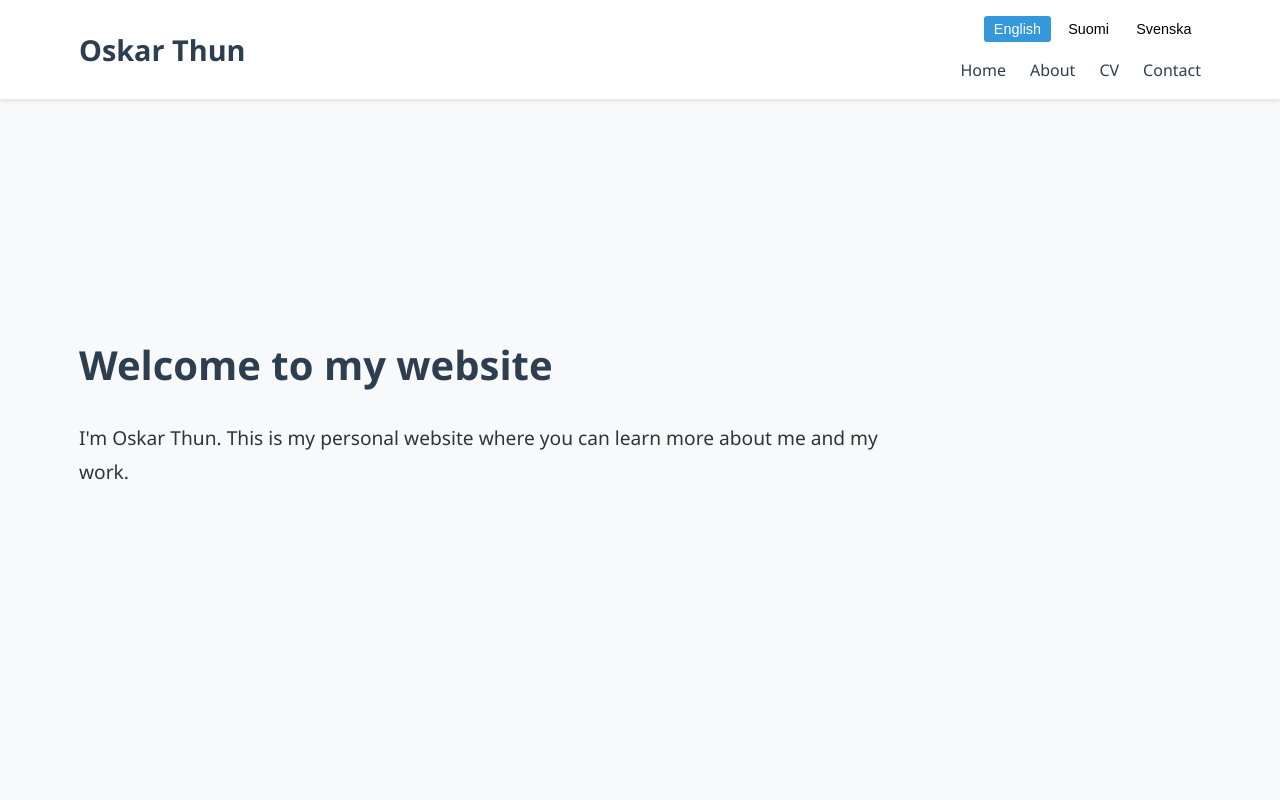
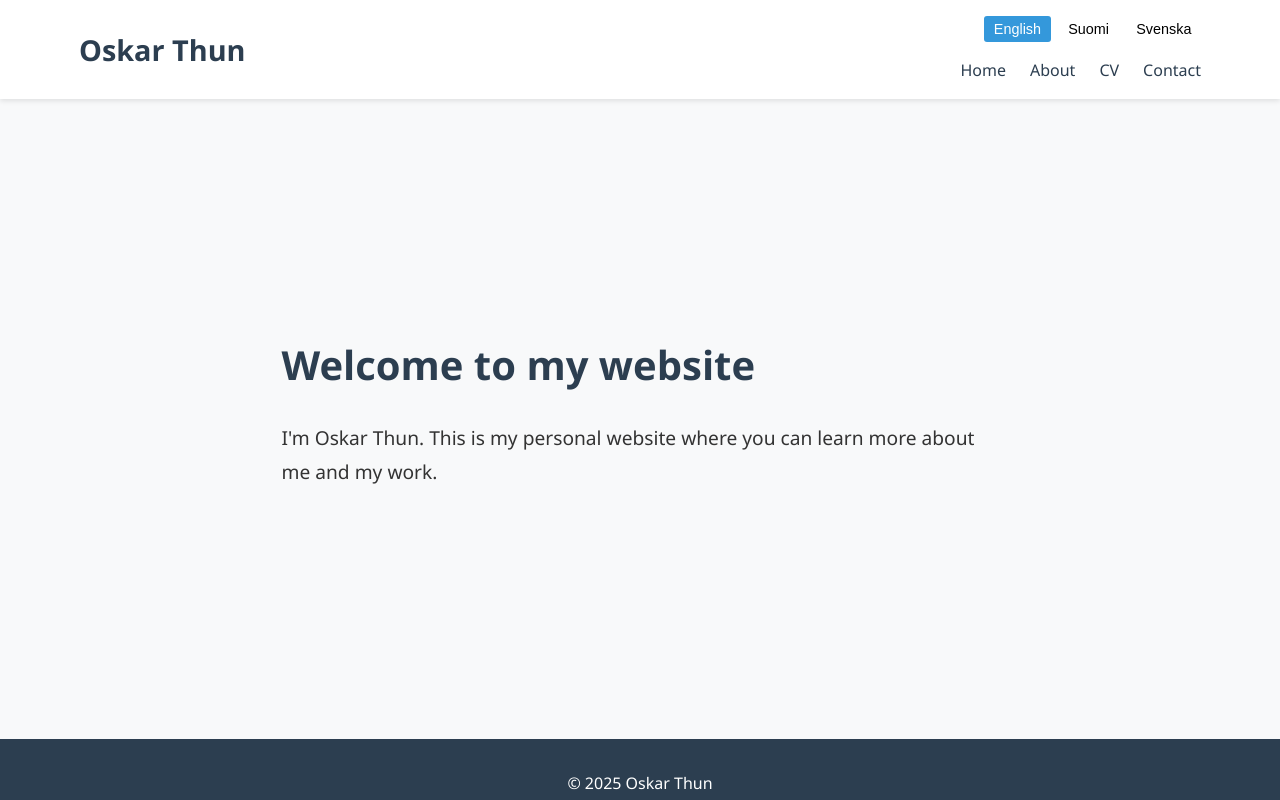
Before and after one commit to Puoskar1/oskarthun-website, a React (Create React App) app in the folder react-site/: page / in a window 1280 px wide. Shown: the top 800 px of the page. Built offline with nearby package versions, Linux system fonts and the light colour scheme.

Commit message:
Fix: Update page visibility implementation to show all pages correctly

```diff
--- a/react-site/src/App.css
+++ b/react-site/src/App.css
@@ -52,15 +52,31 @@ main {
 
 .section {
   padding: 4rem 0;
+}
+
+/* Page section styling */
+.page-section {
   min-height: 100vh;
   display: flex;
   align-items: center;
   justify-content: center;
+  transition: opacity 0.5s ease, transform 0.5s ease;
 }
 
-/* Ensure each page takes up full viewport height */
-main > div {
-  min-height: 100vh;
+/* Active and inactive page states */
+.page-section.active {
+  opacity: 1;
+  transform: translateY(0);
+  z-index: 10;
+  position: relative;
+}
+
+.page-section.inactive {
+  opacity: 0;
+  height: 0;
+  overflow: hidden;
+  position: absolute;
+  pointer-events: none;
 }
 
 @media (max-width: 768px) {
--- a/react-site/src/App.js
+++ b/react-site/src/App.js
@@ -1,5 +1,5 @@
 import React, { useState, useEffect } from 'react';
-import { AnimatePresence, motion } from 'framer-motion';
+// Remove unused imports
 import { useInView } from 'react-intersection-observer';
 import './App.css';
 import Header from './components/Header';
@@ -14,11 +14,11 @@ function App() {
   const [activePage, setActivePage] = useState('home');
   const [isScrolling, setIsScrolling] = useState(false);
 
-  // Create refs for each section
-  const [homeRef, homeInView] = useInView({ threshold: 0.5 });
-  const [aboutRef, aboutInView] = useInView({ threshold: 0.5 });
-  const [cvRef, cvInView] = useInView({ threshold: 0.5 });
-  const [contactRef, contactInView] = useInView({ threshold: 0.5 });
+  // Create refs for each section with lower threshold for better detection
+  const { ref: homeRef, inView: homeInView } = useInView({ threshold: 0.3, initialInView: true });
+  const { ref: aboutRef, inView: aboutInView } = useInView({ threshold: 0.3 });
+  const { ref: cvRef, inView: cvInView } = useInView({ threshold: 0.3 });
+  const { ref: contactRef, inView: contactInView } = useInView({ threshold: 0.3 });
 
   // Update active page based on which section is in view
   useEffect(() => {
@@ -48,67 +48,32 @@ function App() {
     return () => window.removeEventListener('scroll', handleScroll);
   }, []);
 
+  // Function to handle manual navigation
+  const navigateTo = (page) => {
+    setActivePage(page);
+    // Scroll to the appropriate section
+    document.getElementById(page).scrollIntoView({ behavior: 'smooth' });
+  };
+
   return (
     <div className={`App ${isScrolling ? 'scrolling' : ''}`}>
-      <Header activePage={activePage} />
+      <Header activePage={activePage} onNavigate={navigateTo} />
       <main>
-        <AnimatePresence mode="wait">
-          {activePage === 'home' && (
-            <motion.div
-              key="home"
-              initial={{ opacity: 0 }}
-              animate={{ opacity: 1 }}
-              exit={{ opacity: 0 }}
-              transition={{ duration: 0.5 }}
-            >
-              <div ref={homeRef}>
+        <div id="home" ref={homeRef} className={`page-section ${activePage === 'home' ? 'active' : 'inactive'}`}>
           <Home />
         </div>
-            </motion.div>
-          )}
 
-          {activePage === 'about' && (
-            <motion.div
-              key="about"
-              initial={{ opacity: 0 }}
-              animate={{ opacity: 1 }}
-              exit={{ opacity: 0 }}
-              transition={{ duration: 0.5 }}
-            >
-              <div ref={aboutRef}>
+        <div id="about" ref={aboutRef} className={`page-section ${activePage === 'about' ? 'active' : 'inactive'}`}>
           <About />
         </div>
-            </motion.div>
-          )}
 
-          {activePage === 'cv' && (
-            <motion.div
-              key="cv"
-              initial={{ opacity: 0 }}
-              animate={{ opacity: 1 }}
-              exit={{ opacity: 0 }}
-              transition={{ duration: 0.5 }}
-            >
-              <div ref={cvRef}>
+        <div id="cv" ref={cvRef} className={`page-section ${activePage === 'cv' ? 'active' : 'inactive'}`}>
           <CV />
         </div>
-            </motion.div>
-          )}
 
-          {activePage === 'contact' && (
-            <motion.div
-              key="contact"
-              initial={{ opacity: 0 }}
-              animate={{ opacity: 1 }}
-              exit={{ opacity: 0 }}
-              transition={{ duration: 0.5 }}
-            >
-              <div ref={contactRef}>
+        <div id="contact" ref={contactRef} className={`page-section ${activePage === 'contact' ? 'active' : 'inactive'}`}>
           <Contact />
         </div>
-            </motion.div>
-          )}
-        </AnimatePresence>
       </main>
       <Footer />
     </div>
```
Lines whose indentation alone changed are shown as unchanged.
